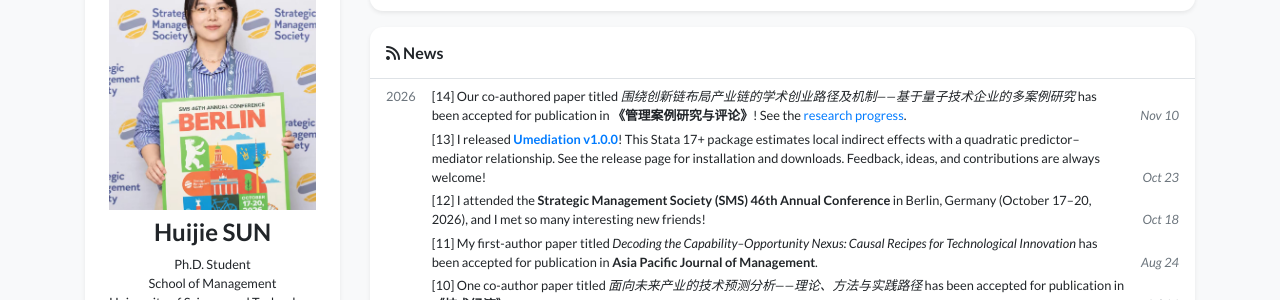
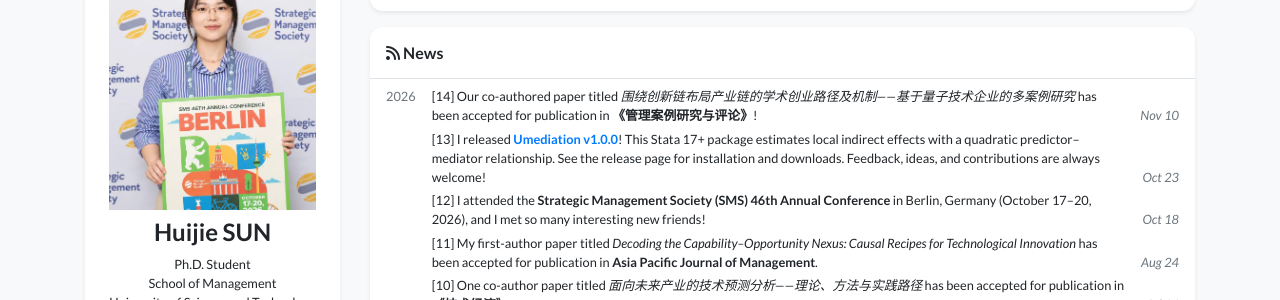
Before and after one commit to shj0512/shj0512.github.io, a Jekyll site: the page built from index.html, in a window 1280 px wide and 900 px high, scrolled down 613 px. Shown: the part 153-453 px from the top of the window. Built offline with Jekyll 4.4.1, drawn with Linux system fonts in a browser that asks for light colours; nearby versions of some CDN libraries; a style sheet for code colours, icons or effects is not loaded.

Commit message:
Update news.yml

```diff
--- a/_data/news.yml
+++ b/_data/news.yml
@@ -2,7 +2,7 @@
 # Dates use the YYYY-MM-DD format; HTML is supported in the content field.
 - date: "2026-11-10"
   index: 14
-  content: 'Our co-authored paper titled <i>围绕创新链布局产业链的学术创业路径及机制——基于量子技术企业的多案例研究</i> has been accepted for publication in <strong>《管理案例研究与评论》</strong>! See the <a href="https://shj0512.github.io/paperflow-hub/#projects">research progress</a>.'
+  content: 'Our co-authored paper titled <i>围绕创新链布局产业链的学术创业路径及机制——基于量子技术企业的多案例研究</i> has been accepted for publication in <strong>《管理案例研究与评论》</strong>! '
 
 - date: "2026-10-23"
   index: 13
```
